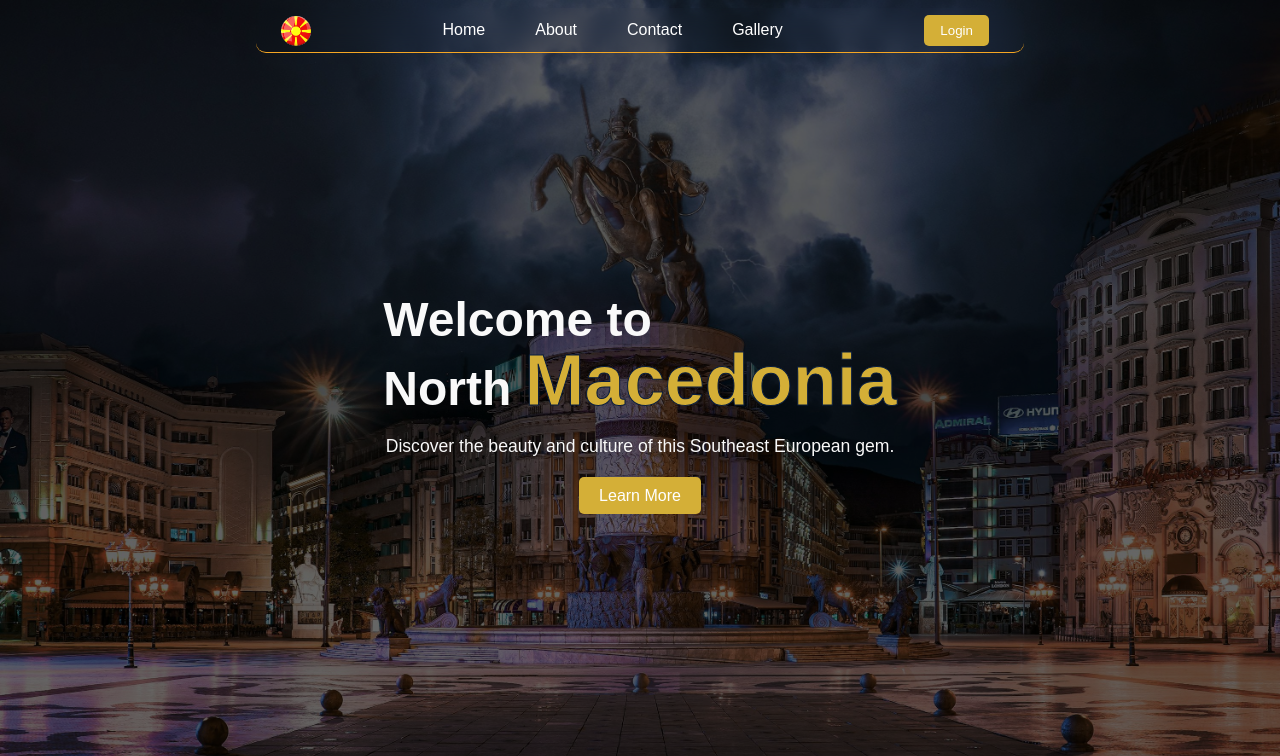
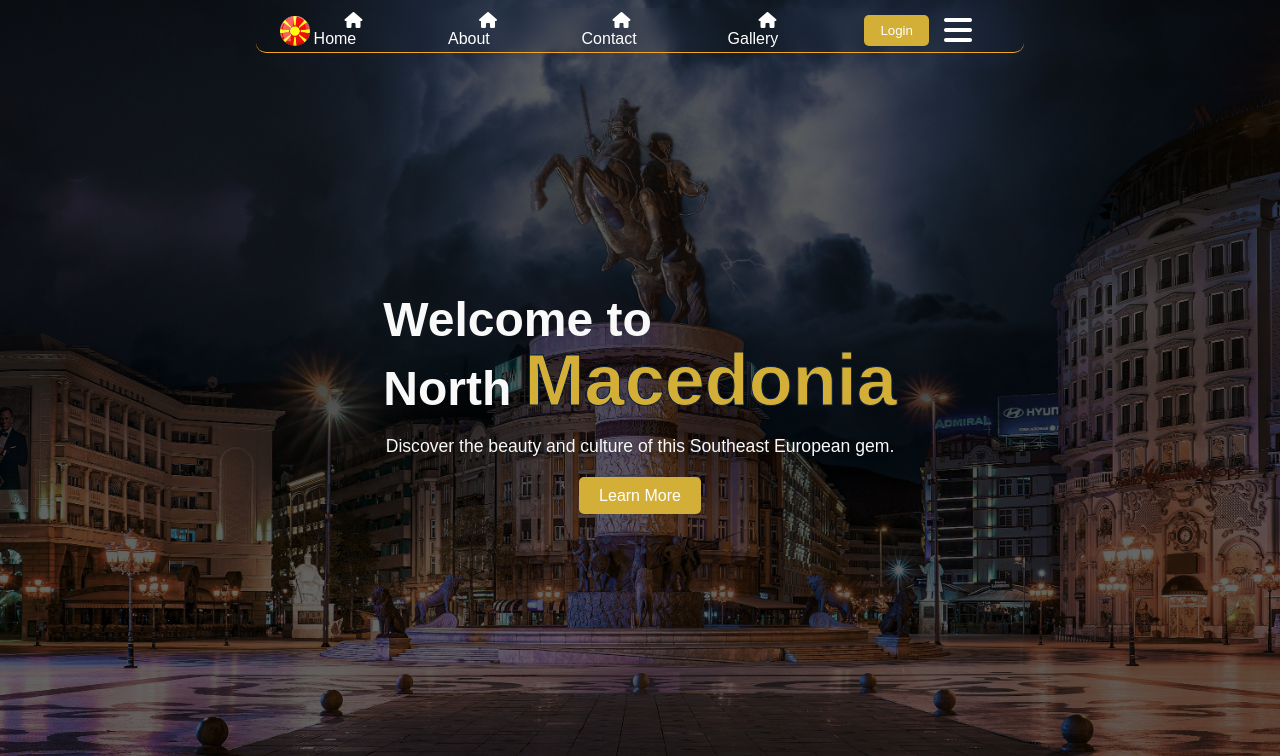
Before and after one commit to BetimH/nmk, a plain HTML site: page index.html in a window 1280 px wide. Shown: the top 756 px of the page. Drawn offline with nearby package versions, Linux system fonts and the light colour scheme.

Commit message:
Update index.html

```diff
--- a/index.html
+++ b/index.html
@@ -14,36 +14,29 @@
 
 </head>
 <body>
-       <div class="off-screen-menu">
-           <ul>
-            <li><a href="index.html">Home</a></li>
-            <li><a href="#cardInfo">About</a></li>
-            <li><a href="#contactUs">Contact</a></li>
-            <li><a href="gallery.html">Gallery</a></li>
-        </ul>
-    </div>
+
     <nav class="navbar" id="navbar" data-aos="fade-down" data-aos-duration="2000" data-aos-easing="ease-in-out"  data-aos-delay="300">
         <div class="logo">
             <a href="index.html"><img src="images/logo.png" alt="North Macedonia Logo"></a>
         </div>
 
-        <div class="ham-menu">
-            <span class="bar"></span>
-            <span class="bar"></span>
-            <span class="bar"></span>
-        </div>
-        <ul>
-            <li><a href="index.html">Home</a></li>
-            <li><a href="#cardInfo">About</a></li>
-            <li><a href="#contactUs">Contact</a></li>
-            <li><a href="gallery.html">Gallery</a></li>
+
+        <ul id="navLinks">
+            <li><a href="index.html"><i class="fa-solid fa-home" style="margin: 0 1rem;"></i>Home</a></li>
+            <li><a href="#cardInfo"><i class="fa-solid fa-home" style="margin: 0 1rem;"></i>About</a></li>
+            <li><a href="#contactUs"><i class="fa-solid fa-home" style="margin: 0 1rem;"></i>Contact</a></li>
+            <li><a href="gallery.html"><i class="fa-solid fa-home" style="margin: 0 1rem;"></i>Gallery</a></li>
         </ul>
         <div class="login">
             <button id="loginButton">Login</button>
         </div>
+        <div class="hamburger">
+            <i class="fa-solid fa-bars" style="color: white; font-size: 2rem; margin-right: 2rem;" onclick="toggle()"></i>
+        </div>
+
     </nav>
     <!--Hero section-->
-    <section class="hero">
+    <section class="hero" id="hero">
         <div class="hero-content" data-aos="fade-up" data-aos-delay="500" data-aos-duration="2500" data-aos-easing="ease-in-out">
             <h1>Welcome to <br>North <span>Macedonia</span></h1>
             <p>Discover the beauty and culture of this Southeast European gem.</p>
```
